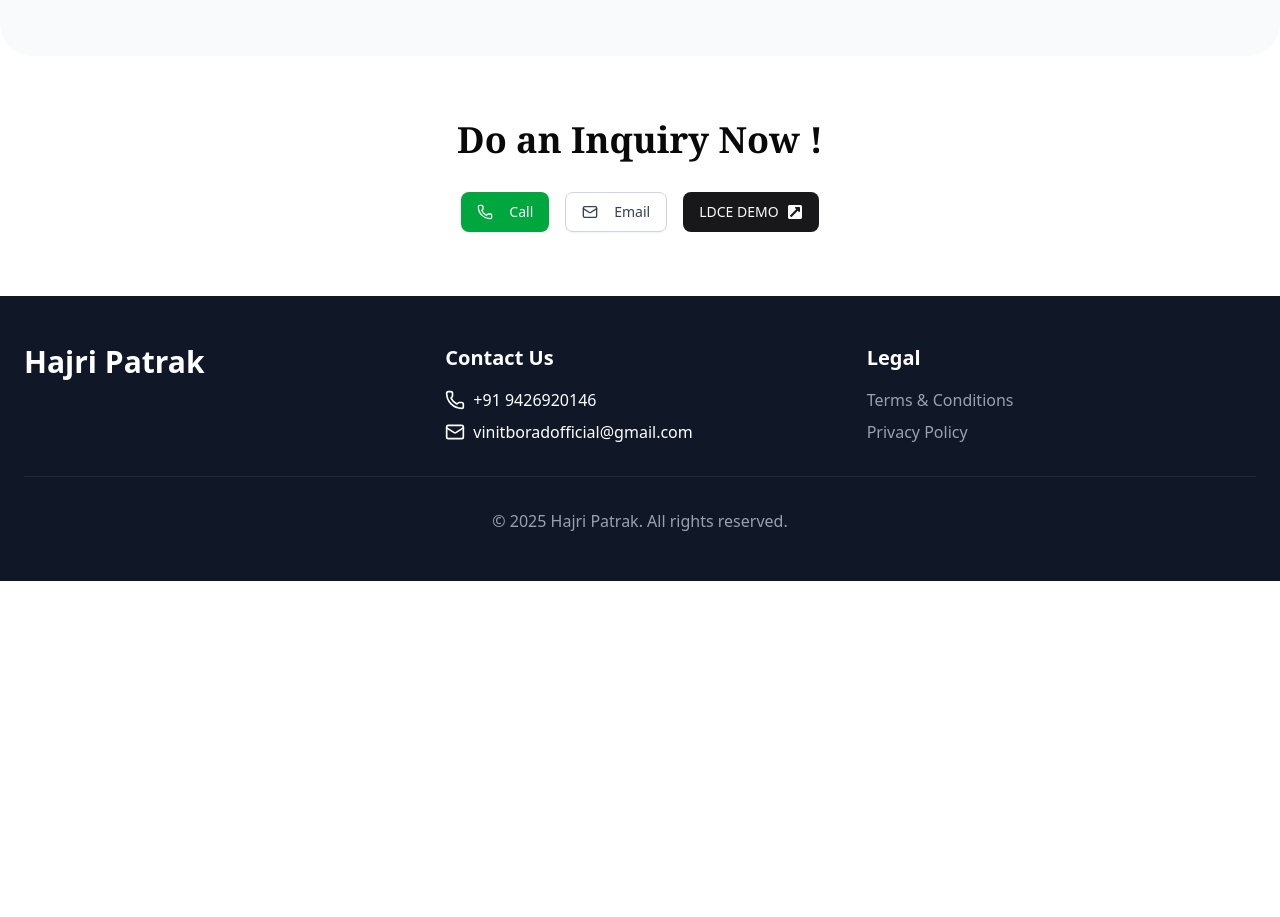
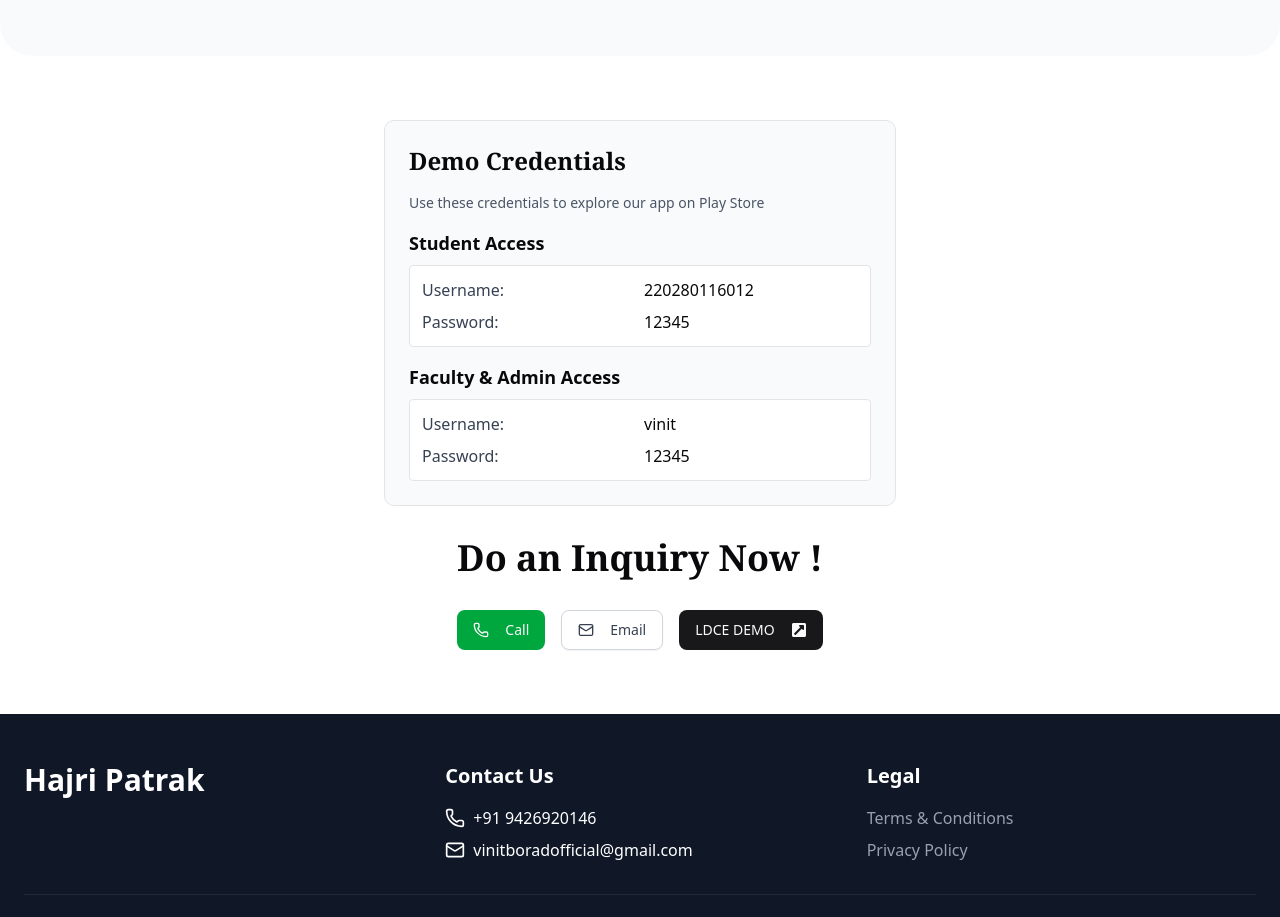
Before and after one commit to vinitborad/hajri-patrak-sales, a Next.js app: page / in a window 1280 px wide. Shown: the part 1660-2577 px from the top of the page. Before the commit the page ends 2241 px from the top, so only its background shows below. Built offline with nearby package versions, Linux system fonts and the light colour scheme.

Commit message:
Add demo credential

```diff
--- a/components/pages/home/InquirySection.tsx
+++ b/components/pages/home/InquirySection.tsx
@@ -7,7 +7,31 @@
 function InquirySection() {
   return (
     <section className="container mx-auto px-4 py-16">
-      <div className="text-center">
+      {/* Demo Credentials Section */}
+      <div className="max-w-lg mx-auto border rounded-lg p-6 bg-gray-50">
+        <h3 className="text-2xl font-bold mb-4 font-serif">Demo Credentials</h3>
+        <p className="mb-1 text-gray-600 text-sm">Use these credentials to explore our app on Play Store</p>
+
+        <div className="mt-4">
+          <h4 className="font-semibold text-lg">Student Access</h4>
+          <div className="grid grid-cols-2 gap-2 bg-white p-3 rounded border mb-4 mt-2">
+            <p className="text-left text-gray-700">Username:</p>
+            <p className="text-left font-medium">220280116012</p>
+            <p className="text-left text-gray-700">Password:</p>
+            <p className="text-left font-medium">12345</p>
+          </div>
+
+          <h4 className="font-semibold text-lg">Faculty & Admin Access</h4>
+          <div className="grid grid-cols-2 gap-2 bg-white p-3 rounded border mt-2">
+            <p className="text-left text-gray-700">Username:</p>
+            <p className="text-left font-medium">vinit</p>
+            <p className="text-left text-gray-700">Password:</p>
+            <p className="text-left font-medium">12345</p>
+          </div>
+        </div>
+      </div>
+
+      <div className="text-center mt-8">
         <h2 className="text-4xl font-bold mb-8 font-serif">Do an Inquiry Now !</h2>
         <div className="flex gap-4 justify-center">
           <Link href="tel:9426920146" target="_blank">
@@ -32,7 +56,7 @@
           <Link href="https://play.google.com/store/apps/details?id=com.vinitborad.hajripatrakapp" target="_blank">
             <Button size="lg" className="cursor-pointer">
               LDCE DEMO
-              <FaExternalLinkSquareAlt />
+              <FaExternalLinkSquareAlt className="ml-2" />
             </Button>
           </Link>
         </div>
```
